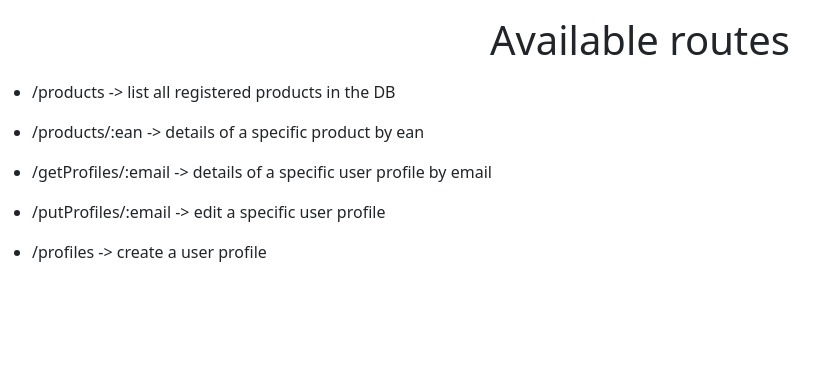
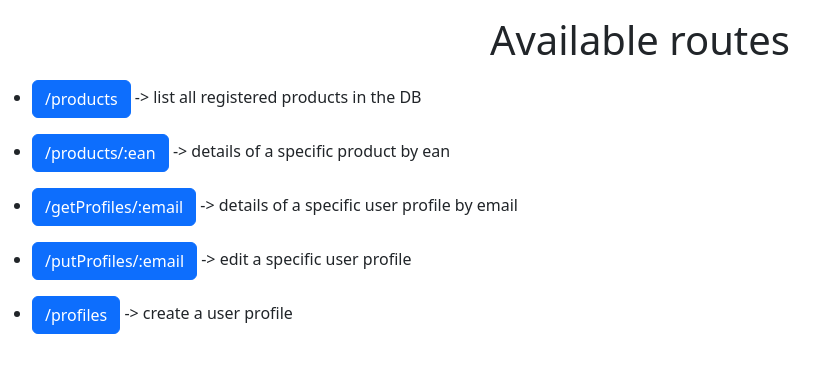
Before and after one commit to alessiomason/WAII-Labs, a React (Create React App) app in the folder Lab 2/client/: page / in a window 1280 px wide. Shown: the top 372 px of the page, without its empty margins (0-838 px from the left). Built offline with nearby package versions, Linux system fonts and the light colour scheme.

Commit message:
Lab 2 feat: added buttons to routes list

```diff
--- a/Lab 2/client/src/App.js
+++ b/Lab 2/client/src/App.js
@@ -1,21 +1,20 @@
 import './App.css';
-import API from './API'
 import 'bootstrap/dist/css/bootstrap.min.css';
-import { useState, useEffect } from 'react';
-import { BrowserRouter as Router, Routes, Route, Navigate } from 'react-router-dom'
-import { Button, Col, Row } from "react-bootstrap";
+import { useState } from 'react';
+import { Button } from 'react-bootstrap';
+import { BrowserRouter as Router, Routes, Route, Navigate, useNavigate } from 'react-router-dom';
 import { ProductList } from "./ProductList";
 import { ProductById } from "./ProductById";
 import { ProfileByMail } from "./ProfileByMail";
 import { FormModifyProfile } from "./FormModifyProfile";
-import {FormCreateProfile} from "./FormCreateProfile";
+import { FormCreateProfile } from "./FormCreateProfile";
 
 function App() {
   return (
     <Router>
-        <App2 />
+      <App2 />
     </Router>
-);
+  );
 }
 function App2() {
 
@@ -34,21 +33,23 @@ function App2() {
         <Route path='/profiles' element={<FormCreateProfile handleError={handleError} dirty={dirty} setDirty={setDirty} />} />
         <Route path='/getProfiles/:email' element={<ProfileByMail handleError={handleError} dirty={dirty} setDirty={setDirty} />} />
         <Route path='/putProfiles/:email' element={<FormModifyProfile handleError={handleError} dirty={dirty} setDirty={setDirty} />} />
-        <Route path='*' element={<Navigate to='/' />}/>
+        <Route path='*' element={<Navigate to='/' />} />
       </Routes>
     </>
   );
 }
 function ListOfRoutes() {
+  const navigate = useNavigate();
+
   return (
     <>
       <h1 className='list_routes_title'> Available routes </h1>
       <ul>
-        <li className='string_list'> /products -> list all registered products in the DB </li>
-        <li className='string_list'> /products/:ean -> details of a specific product by ean</li>
-        <li className='string_list'> /getProfiles/:email -> details of a specific user profile by email</li>
-        <li className='string_list'> /putProfiles/:email -> edit a specific user profile </li>
-        <li className='string_list'> /profiles ->  create a user profile </li>
+        <li className='string_list'><Button onClick={() => navigate('/products')}>/products</Button> -&gt; list all registered products in the DB </li>
+        <li className='string_list'><Button onClick={() => navigate('/products/8712725728528')}>/products/:ean</Button> -&gt; details of a specific product by ean</li>
+        <li className='string_list'><Button onClick={() => navigate('/getProfiles/flongwood0@vk.com')}>/getProfiles/:email</Button> -&gt; details of a specific user profile by email</li>
+        <li className='string_list'><Button onClick={() => navigate('/putProfiles/flongwood0@vk.com')}>/putProfiles/:email</Button> -&gt; edit a specific user profile </li>
+        <li className='string_list'><Button onClick={() => navigate('/profiles')}>/profiles</Button> -&gt;  create a user profile </li>
       </ul>
     </>
   )
--- a/Lab 2/client/src/ProductList.css
+++ b/Lab 2/client/src/ProductList.css
@@ -8,3 +8,8 @@
     margin-top: 4rem;
     text-align:center;
 }
+
+.highlighted-table-row:hover {
+    background-color: rgba(173, 216, 230, 0.2);
+    cursor: pointer;
+}
--- a/Lab 2/client/src/ProductList.js
+++ b/Lab 2/client/src/ProductList.js
@@ -1,16 +1,17 @@
 import { Table, Button } from 'react-bootstrap';
 import { useEffect, useState } from 'react';
-import {useNavigate } from 'react-router-dom';
+import { useNavigate } from 'react-router-dom';
 import API from './API';
 import './ProductList.css';
+
+
 function ProductList(props) {
-
     const [products, setProducts] = useState([]);
 
     useEffect(() => {
         API.getProducts()
             .then((p) => { setProducts(p) })
-            .catch(err =>props.handleError(err));
+            .catch(err => props.handleError(err));
     }, [props]);
 
     return (
@@ -18,17 +19,14 @@ function ProductList(props) {
             <h1 className="title_products">Products List</h1>
             <Table>
                 <thead>
-                <tr>
-                    <th>EAN</th>
-                    <th>Name</th>
-                    <th>Brand</th>
-                </tr>
+                    <tr>
+                        <th>EAN</th>
+                        <th>Name</th>
+                        <th>Brand</th>
+                    </tr>
                 </thead>
                 <tbody>
-                {
-                    // props.exams.map((ex) => <ExamRow exam={ex} key={ex.code} deleteExam={props.deleteExam} />)
-                    products.map(p => <ProdottoRow key={p.ean} prod={p} />)
-                }
+                    {products.map(p => <ProdottoRow key={p.ean} prod={p} />)}
                 </tbody>
             </Table>
         </>
@@ -36,8 +34,10 @@ function ProductList(props) {
 }
 
 function ProdottoRow(props) {
+    const navigate = useNavigate();
+
     return (
-        <tr>
+        <tr className='highlighted-table-row' onClick={() => navigate('/products/' + props.prod.ean)} >
             <td>{props.prod.ean}</td>
             <td>{props.prod.name}</td>
             <td>{props.prod.brand}</td>
```
